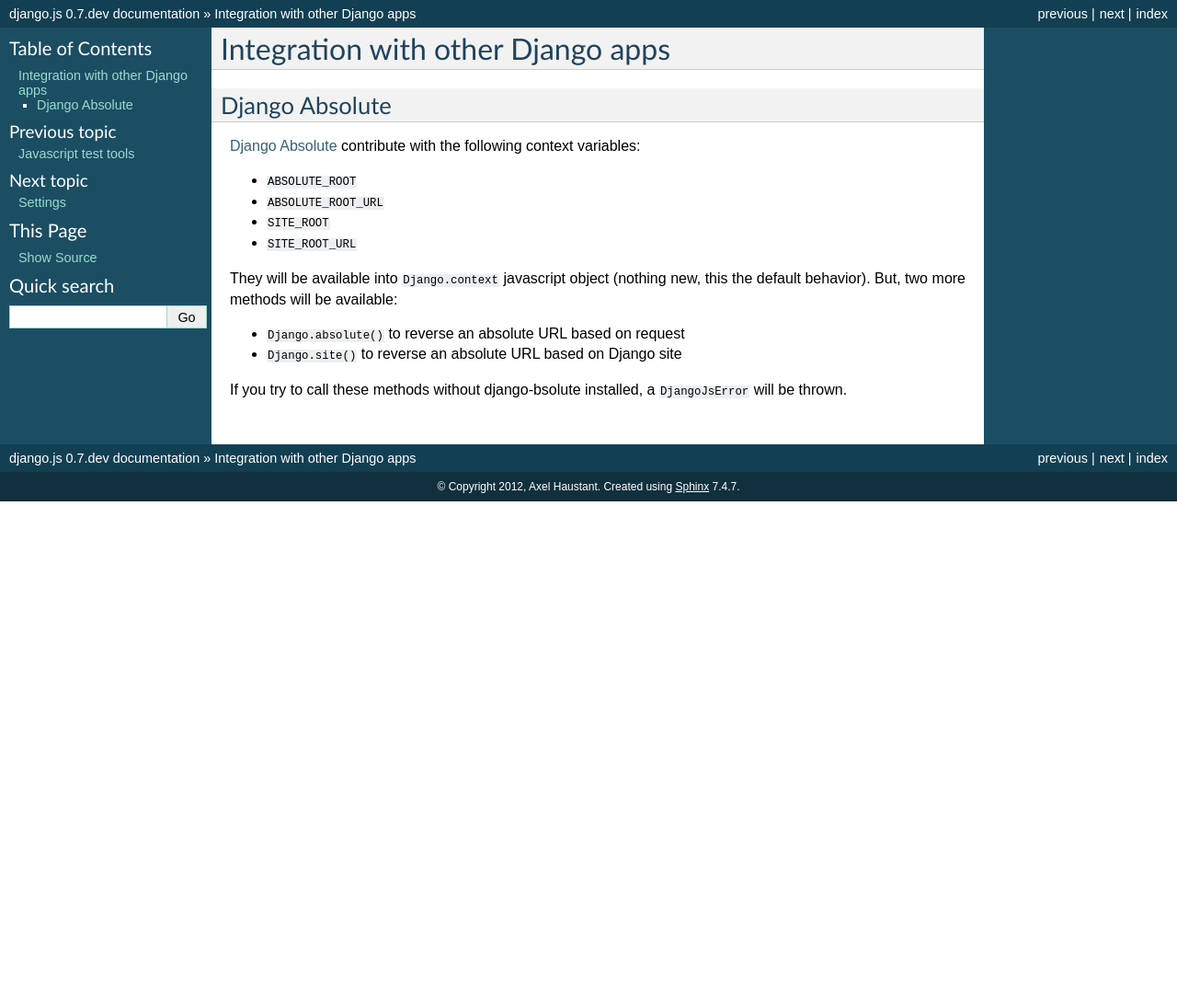
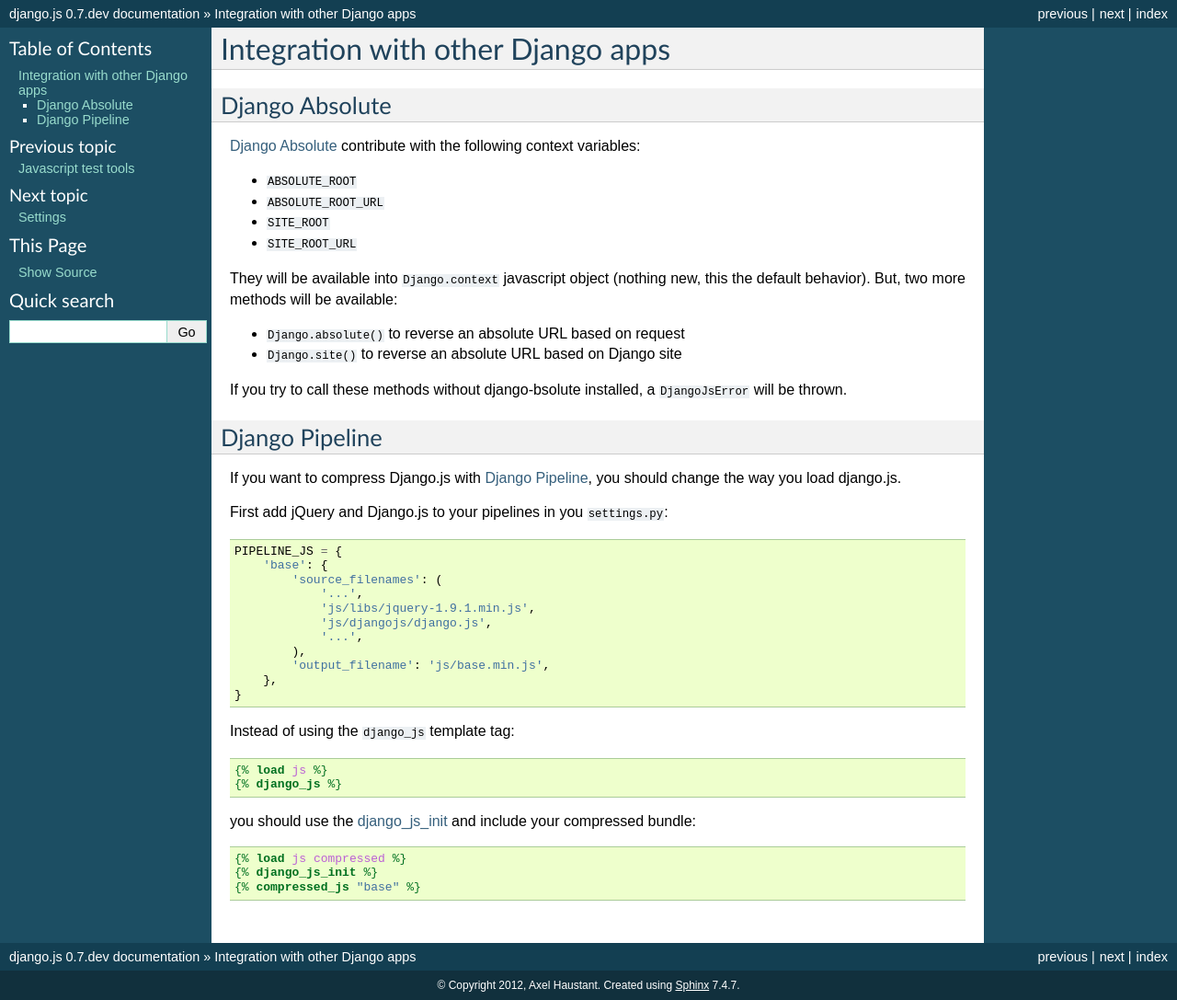
Before and after one commit to noirbizarre/django.js, a Sphinx documentation site: the page built from doc/integration.rst, in a window 1280 px wide. Shown: the whole page at 92% size. Built offline with Sphinx 7.4.7, drawn with Linux system fonts in a browser that asks for light colours; before the commit the page ends 900 px from its top, so only the background shows below that.

Commit message:
Renamed django_js_amd template tag into django_js_init and documented Django Pipeline integration

```diff
--- a/CHANGELOG.rst
+++ b/CHANGELOG.rst
@@ -5,6 +5,7 @@ Current
 -------
 
 - Added RequireJS/AMD helpers and documentation
+- Added Django Pipeline integration documentation
 - Support unnamed URLs resolution.
 - Python 3 compatibility
 
--- a/README.rst
+++ b/README.rst
@@ -23,7 +23,7 @@ Django.js requires Python 2.7+ and Django 1.4.2+.
 Installation
 ============
 
-You can install Django.JS with pip:
+You can install Django.js with pip:
 
 .. code-block:: bash
 
--- a/doc/index.rst
+++ b/doc/index.rst
@@ -26,7 +26,7 @@ Django.js requires Python 2.7+ and Django 1.4.2+.
 Installation
 ============
 
-You can install Django.JS with pip:
+You can install Django.js with pip:
 
 .. code-block:: bash
 
--- a/doc/integration.rst
+++ b/doc/integration.rst
@@ -19,4 +19,46 @@ But, two more methods will be available:
 
 If you try to call these methods without django-bsolute installed, a ``DjangoJsError`` will be thrown.
 
+
+.. _django-pipeline:
+
+Django Pipeline
+---------------
+
+If you want to compress Django.js with `Django Pipeline`_, you should change the way you load django.js.
+
+First add jQuery and Django.js to your pipelines in you ``settings.py``:
+
+.. code-block:: python
+
+    PIPELINE_JS = {
+        'base': {
+            'source_filenames': (
+                '...',
+                'js/libs/jquery-1.9.1.min.js',
+                'js/djangojs/django.js',
+                '...',
+            ),
+            'output_filename': 'js/base.min.js',
+        },
+    }
+
+
+Instead of using the ``django_js`` template tag:
+
+.. code-block:: html+django
+
+    {% load js %}
+    {% django_js %}
+
+you should use the :ref:`django_js_init <django-js-init-templatetag>` and include your compressed bundle:
+
+.. code-block:: html+django
+
+    {% load js compressed %}
+    {% django_js_init %}
+    {% compressed_js "base" %}
+
+
 .. _`Django Absolute`: https://github.com/noirbizarre/django-absolute
+.. _`Django Pipeline`: https://github.com/cyberdelia/django-pipeline
```
Also changed, not shown: doc/requirejs.rst (+4 -4 lines), doc/templatetags.rst (+6 -5 lines), 2 other files.
